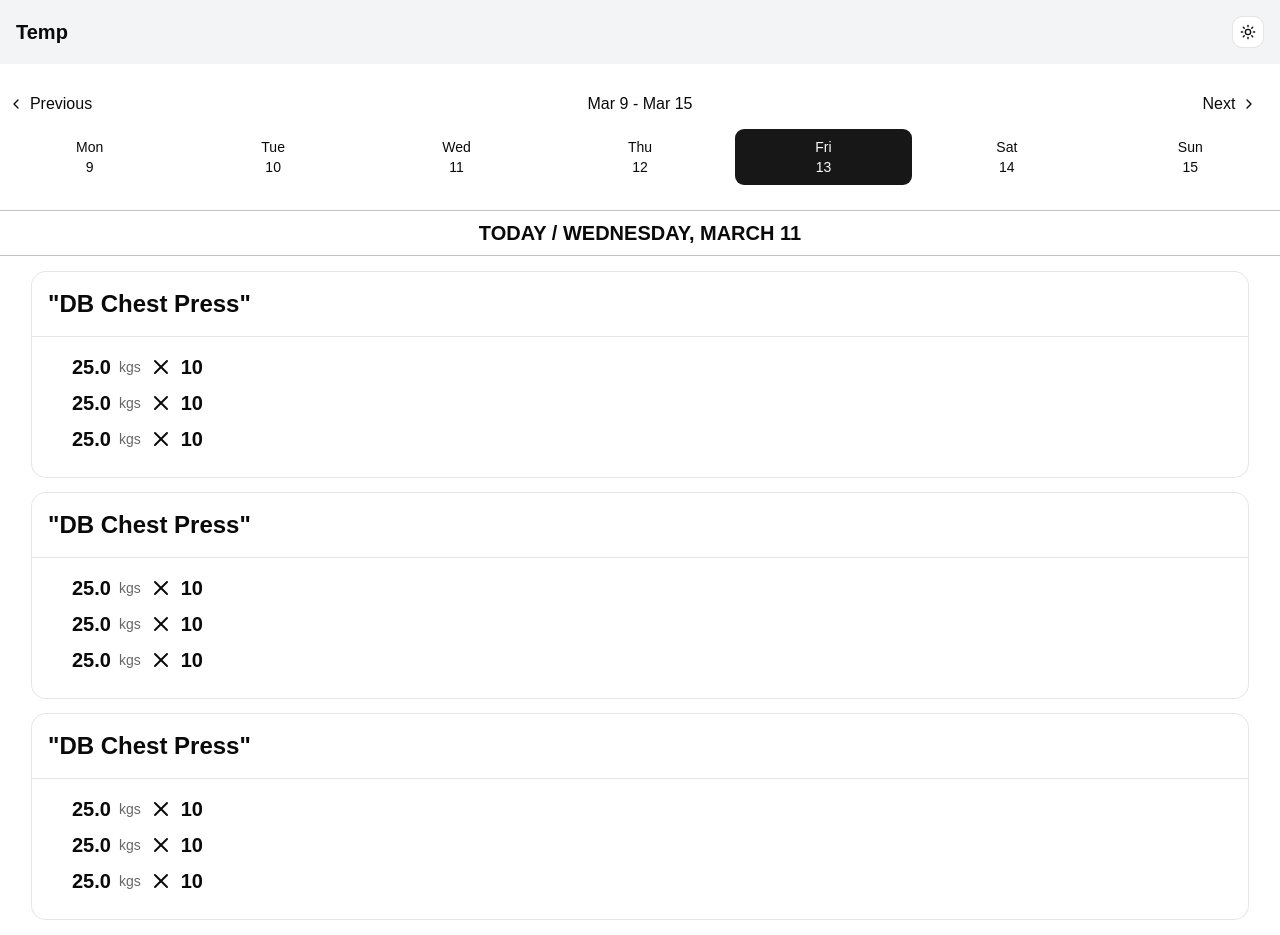
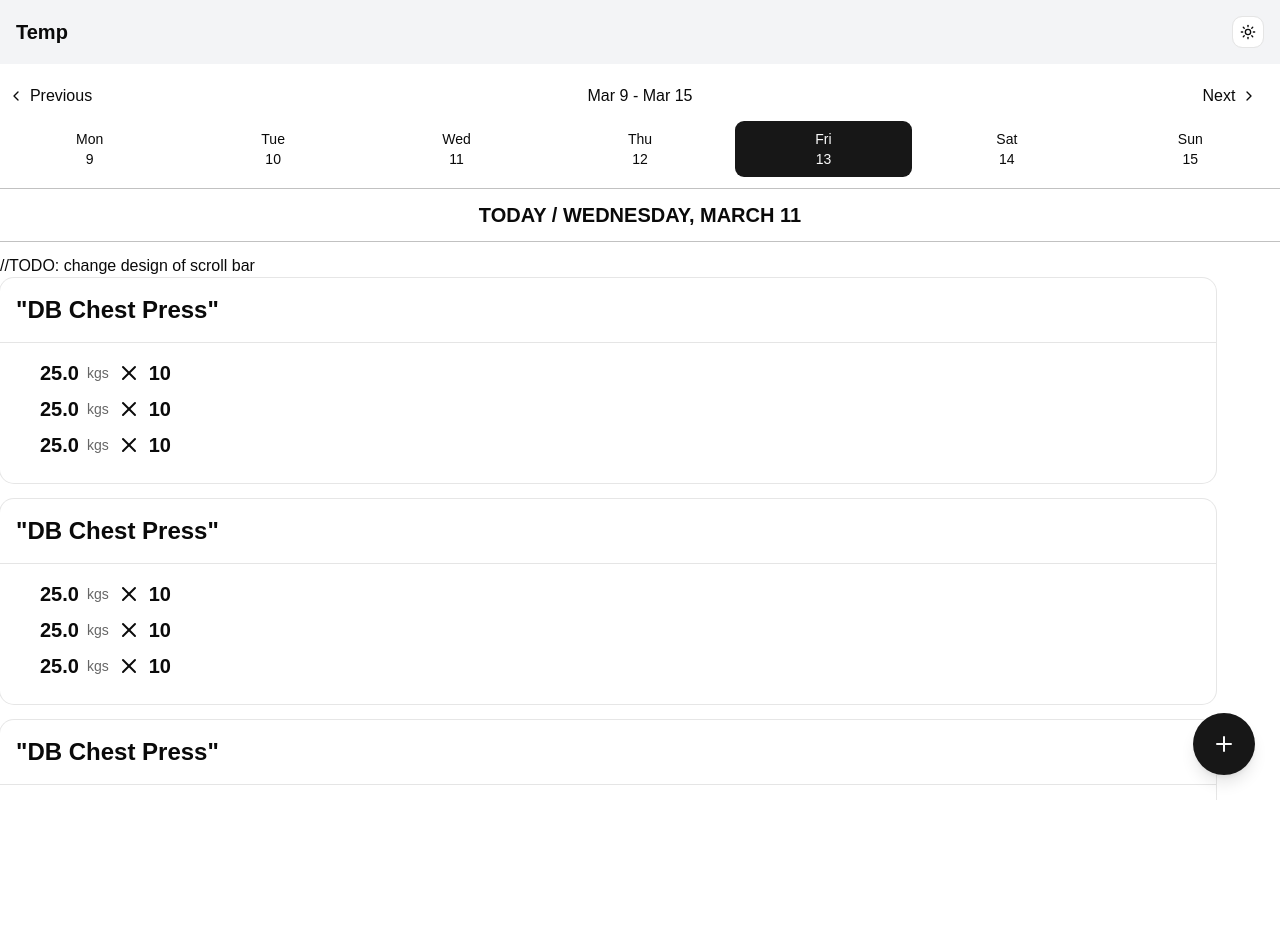
Before and after one commit to Tobias0013/gym-tracker, a Next.js app: page / in a window 1280 px wide. After the commit the page ends 800 px from the top, so only its background shows below. Built offline with nearby package versions, Linux system fonts and the light colour scheme.

Commit message:
feat: implement AddWorkoutFAB component and restructure Home layout with WorkoutSection in ScrollArea

```diff
--- a/src/app/page.tsx
+++ b/src/app/page.tsx
@@ -1,25 +1,43 @@
-import Image from "next/image";
 import Calendar from "@/components/WeekCalendar";
-import { Button } from "@/components/ui/button";
 import TopAppBar from "@/components/TopAppBar";
 import { Separator } from "@/components/ui/separator";
 import WorkoutSection from "@/components/WorkoutSection";
+import AddWorkoutButton from "@/components/AddWorkoutFAB";
 
 export default function Home() {
   return (
     <>
+      <div className=" h-dvh flex flex-col">
+        <div className="h-16 mb-4">
           <TopAppBar />
-      <br />
+        </div>
+
+        <div className="h-24">
           <Calendar />
-      <Separator className="mt-6 bg-foreground/25" />
+        </div>
+
+        <div className="h-6-1px">
+          <Separator className="mt-3 mb-3 bg-foreground/25" />
+        </div>
+
+        <div className="h-11">
           <div className="flex flex-col items-center">
-        <h1 className="text-xl font-semibold mb-2 mt-2">
+            <h1 className="text-xl font-semibold">
               TODAY / WEDNESDAY, MARCH 11
             </h1>
           </div>
+        </div>
         {/* // TODO: Shuld this stay or is it information overlaod  */}
-      <Separator className="mb-4 bg-foreground/25" />
+
+        <div className="h-6-1px">
+          <Separator className="mt-3 mb-3 bg-foreground/25" />
+        </div>
+
+        <div className="grow overflow-y-auto">
           <WorkoutSection />
+        </div>
+      </div>
+      <AddWorkoutButton />
     </>
   );
 }
--- /dev/null
+++ b/src/components/AddWorkoutFAB/index.tsx
@@ -0,0 +1,43 @@
+"use client";
+
+import { useState } from "react";
+import { Button } from "@/components/ui/button";
+import { Plus, Dumbbell, CalendarPlus } from "lucide-react";
+
+export default function AddWorkoutFAB() {
+  const [isOpen, setIsOpen] = useState(false);
+
+  return (
+    <div className="fixed right-6 bottom-[calc(1.5rem+env(safe-area-inset-bottom))] flex flex-col items-end gap-3">
+      {isOpen && (
+        <>
+          <Button className="rounded-full shadow-md flex gap-2 px-4">
+            //TODO make bigger text
+            <Dumbbell className="h-4 w-4" />
+            Add Exercise
+          </Button>
+
+          <Button className="rounded-full shadow-md flex gap-2 px-4">
+            <CalendarPlus className="h-4 w-4" />
+            Schedule Workout
+          </Button>
+        </>
+      )}
+
+      <Button
+        size="icon"
+        className="
+        rounded-full
+        shadow-lg
+        size-16
+      "
+        onClick={() => setIsOpen((prev) => !prev)}
+      >
+        <Plus
+          className={`size-auto transition-transform ${isOpen ? "rotate-45" : "rotate-0"}`}
+          size={24}
+        />
+      </Button>
+    </div>
+  );
+}
--- a/src/components/WorkoutSection/index.tsx
+++ b/src/components/WorkoutSection/index.tsx
@@ -1,11 +1,18 @@
+import { ScrollArea } from "@/components/ui/scroll-area";
 import WorkoutCard from "./WorkoutCard";
 
 export default function WorkoutSection() {
   return (
     <div className="flex flex-col items-center">
-      <WorkoutCard />
-      <WorkoutCard />
-      <WorkoutCard />
+      <ScrollArea className="w-full">
+        //TODO: change design of scroll bar
+        <WorkoutCard />
+        <WorkoutCard />
+        <WorkoutCard />
+        <WorkoutCard />
+        <WorkoutCard />
+        <WorkoutCard />
+      </ScrollArea>
     </div>
   );
 }
```
Lines whose indentation alone changed are shown as unchanged.
